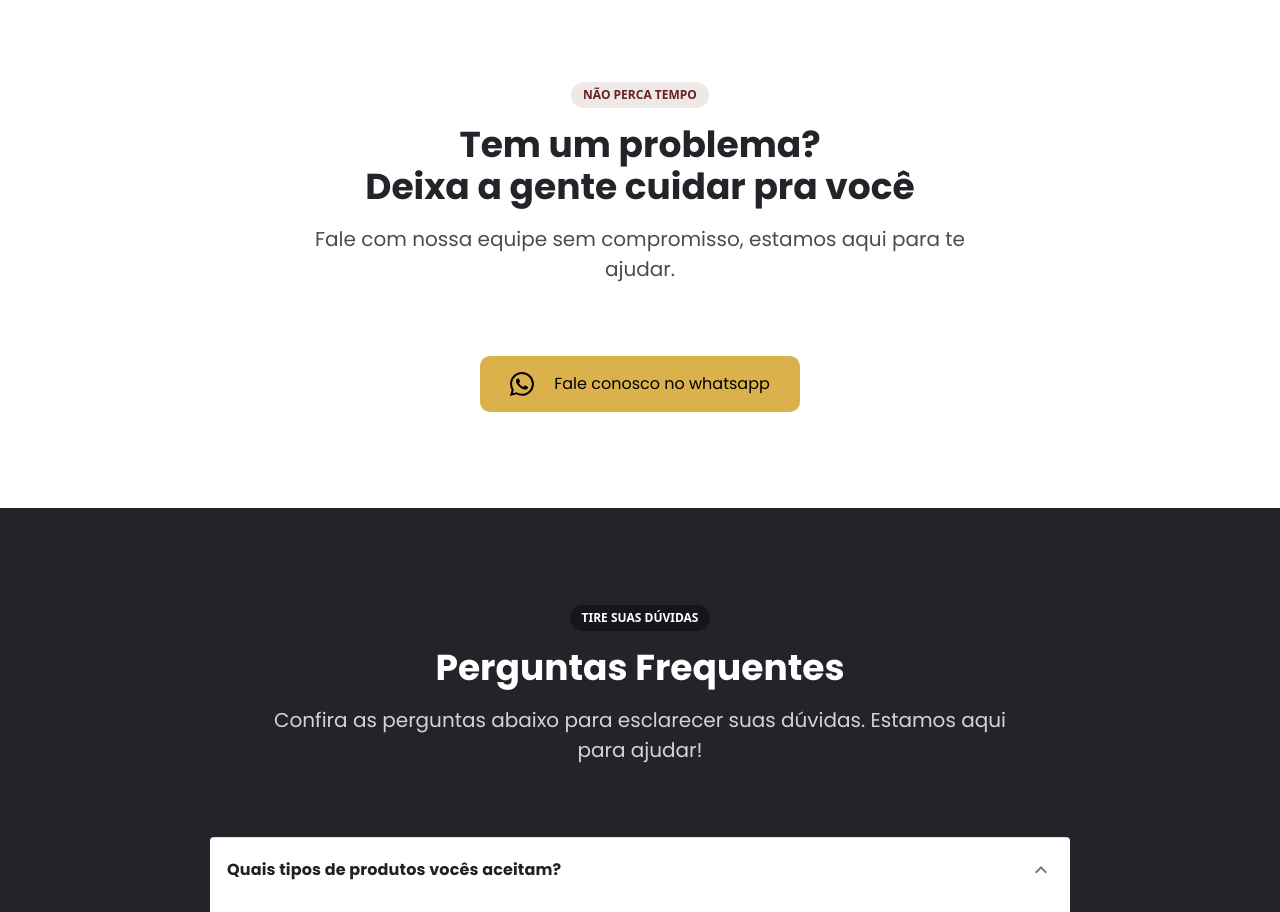
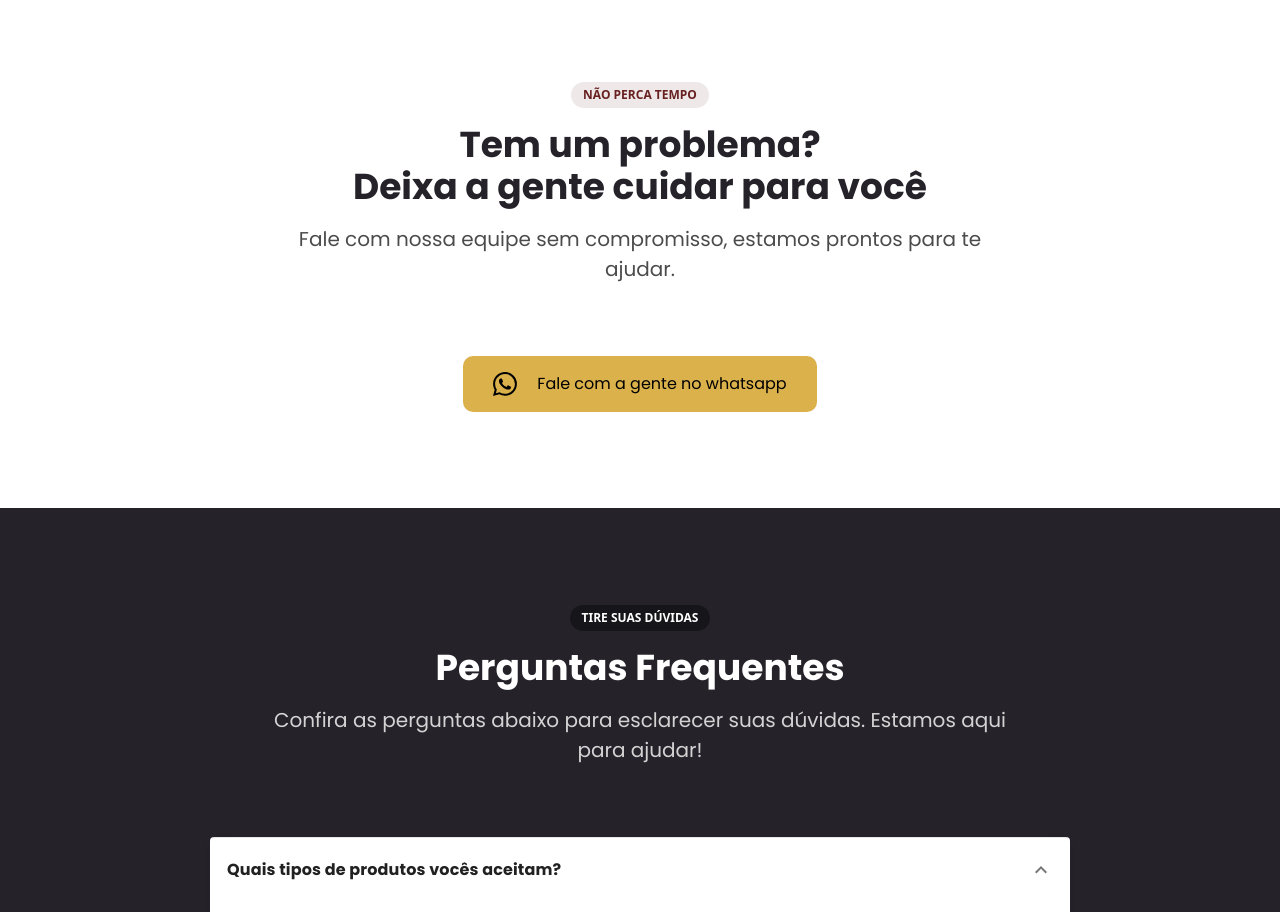
Before and after one commit to EdisonMatos/Dev-Template, a React (Vite) app: page / in a window 1280 px wide. Shown: the part 3220-4132 px from the top of the page. Built offline with nearby package versions, Linux system fonts and the light colour scheme.

Commit message:
fix: Ajusta os textos do CtaMinimal

```diff
--- a/src/components/sections/CtaMinimal.jsx
+++ b/src/components/sections/CtaMinimal.jsx
@@ -15,14 +15,14 @@ export default function CtaMinimal() {
           miniTitle="NÃO PERCA TEMPO"
           sectionHeaderTitle={
             <h1>
-              Tem um problema? <br /> Deixa a gente cuidar pra você
+              Tem um problema? <br /> Deixa a gente cuidar para você
             </h1>
           }
-          sectionHeaderSubtitle="Fale com nossa equipe sem compromisso, estamos aqui para te ajudar."
+          sectionHeaderSubtitle="Fale com nossa equipe sem compromisso, estamos prontos para te ajudar."
           color="dark"
         />
         <Button
-          label="Fale conosco no whatsapp"
+          label="Fale com a gente no whatsapp"
           buttonLink={whatsappContactLink}
           icon={
             <svg
```
